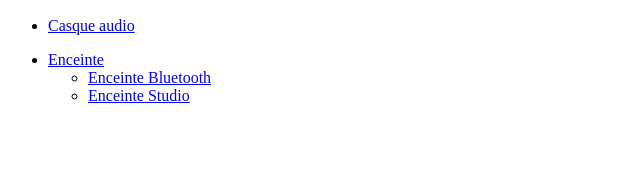
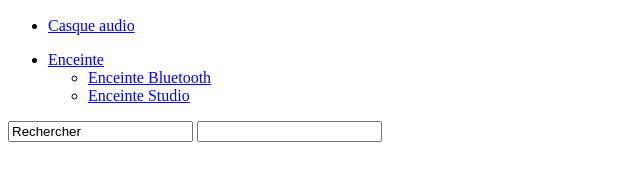
Before and after one commit to FaBo1235/Probeats_Site_Fanny_Boireau, a plain HTML site: page index.html in a window 1280 px wide. Shown: the part 104-284 px from the top of the page, without its empty margins (0-640 px from the left). Drawn offline with Linux system fonts and the light colour scheme.

Commit message:
index.html

```diff
--- a/index.html
+++ b/index.html
@@ -24,6 +24,12 @@
                         <li><a target="_blank" href="pages/enceinte_studio.html">Enceinte Studio</a></li>
                         </ul>
                 </ul>
+                <label for="site-search">
+                    <input type="search" value="Rechercher" placeholder="search">
+                </label>
+                <label for="login">
+                    <input type="text">
+                </label>
 
 
 <!--<a href="https://www.flaticon.com/fr/icones-gratuites/chercher" title="chercher icônes">Chercher icônes créées par th studio - Flaticon</a>-->
```
